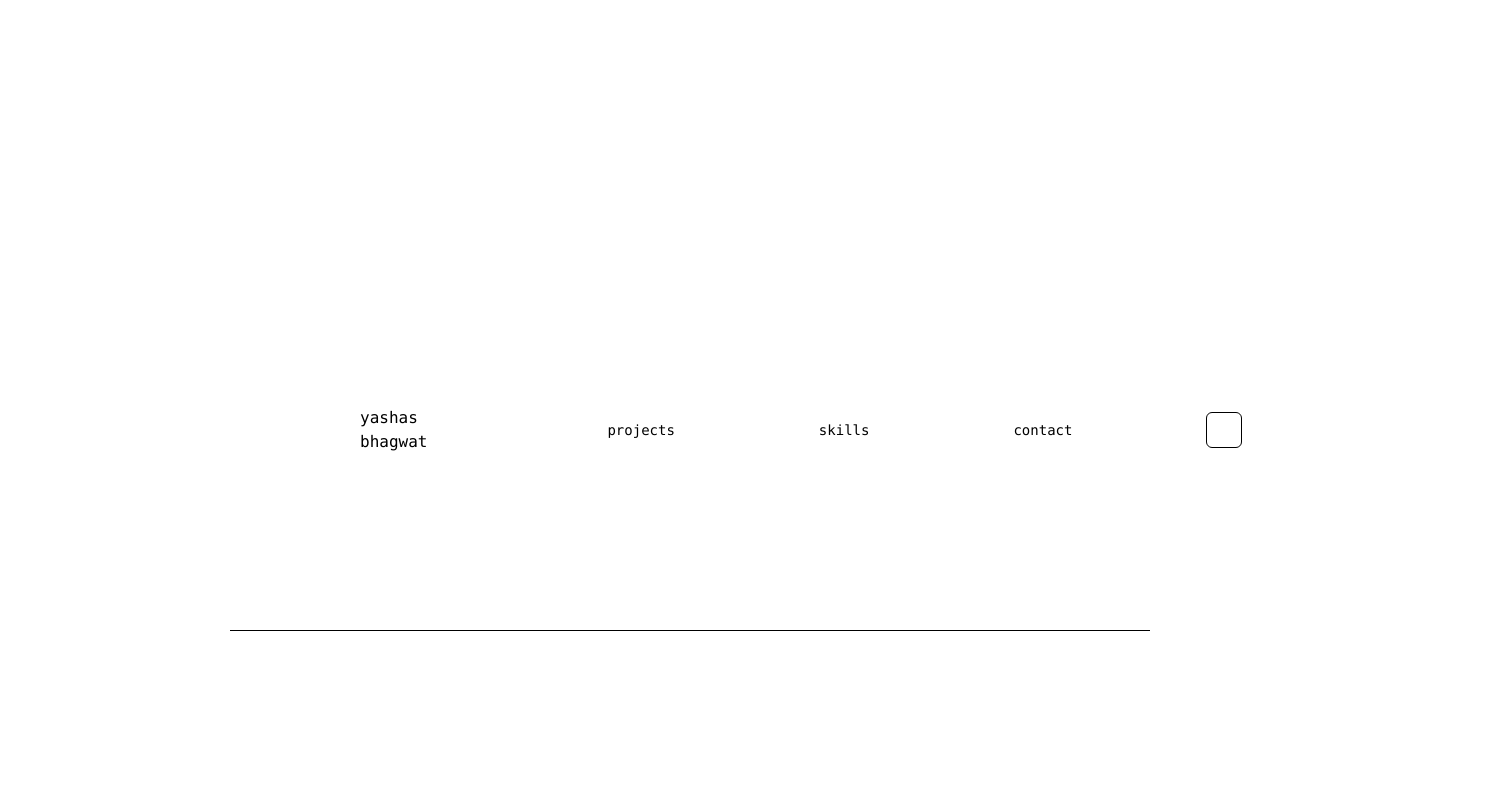
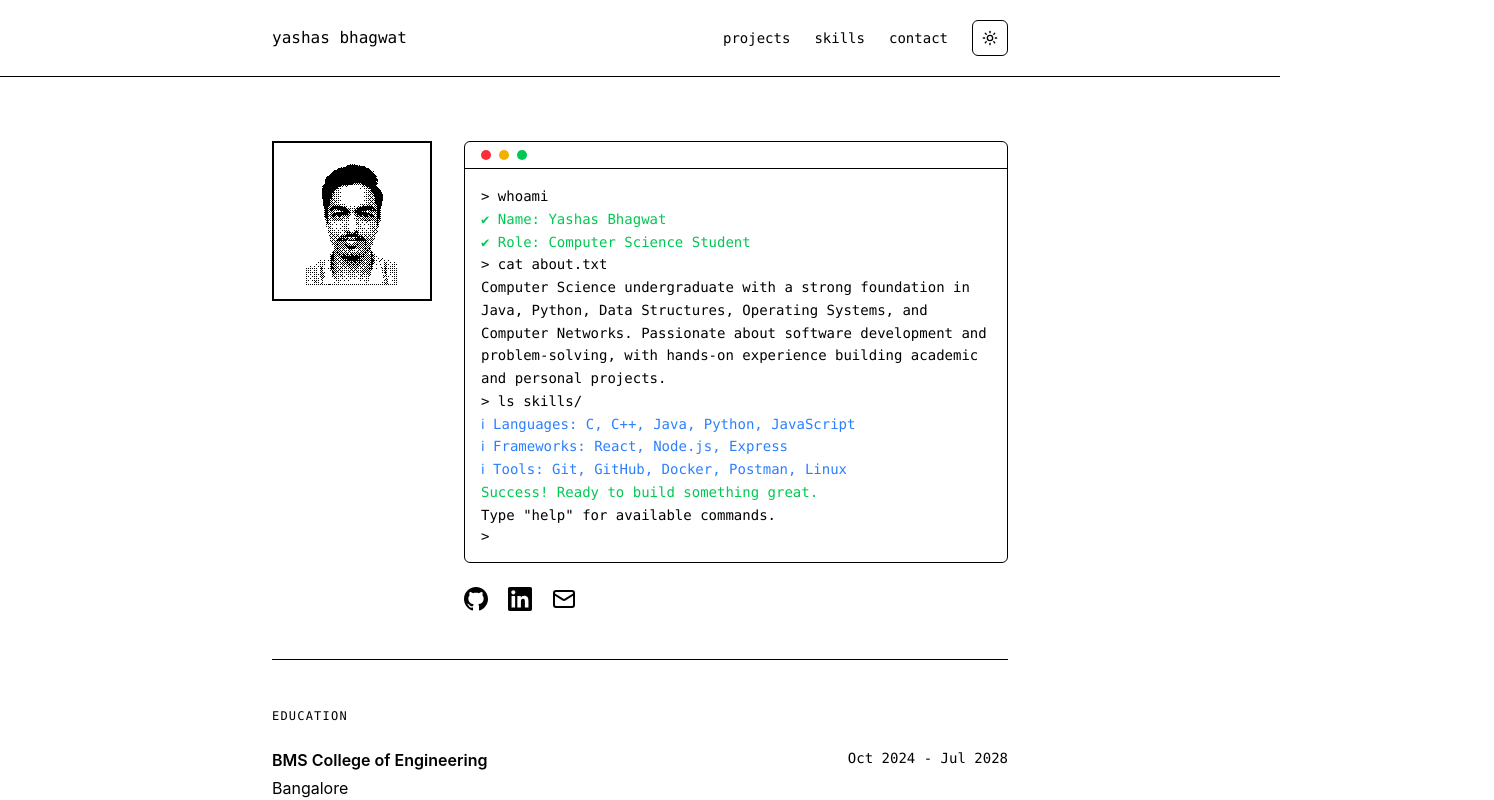
Before and after one commit to yashascoding/portfolio, a React (Vite) app: page / in a window 1280 px wide. Shown: the top 800 px of the page, 1494 px wide, since content can reach past the window. Built offline with nearby package versions, Linux system fonts and the light colour scheme.

Commit message:
Fix margin and padding values in index.css

```diff
--- a/src/index.css
+++ b/src/index.css
@@ -42,8 +42,8 @@ body {
 }
 
 * {
-  margin: 50px;
-  padding: 10px;
+  margin: 50;
+  padding: 10;
   box-sizing: border-box;
 }
 
```
